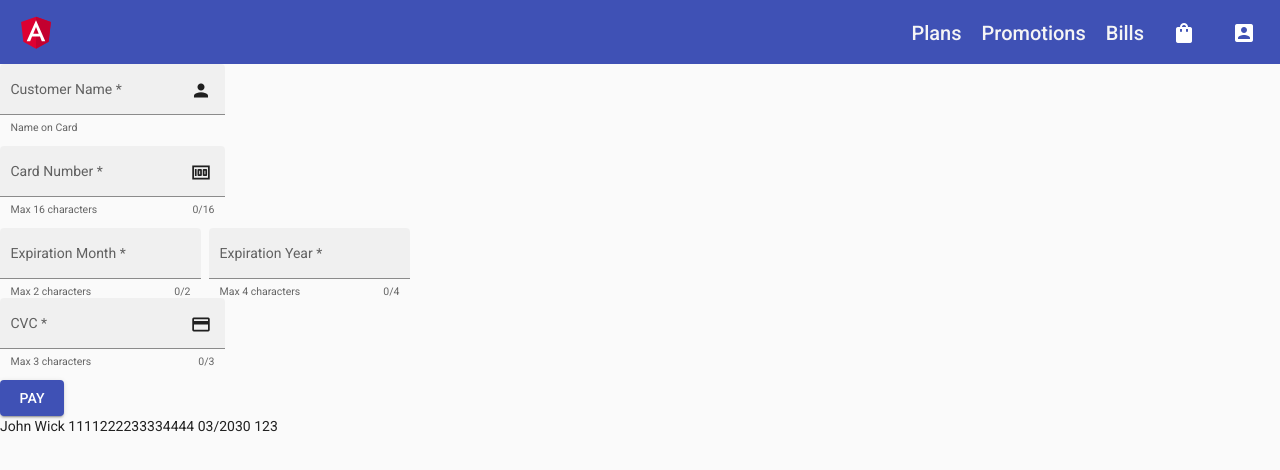
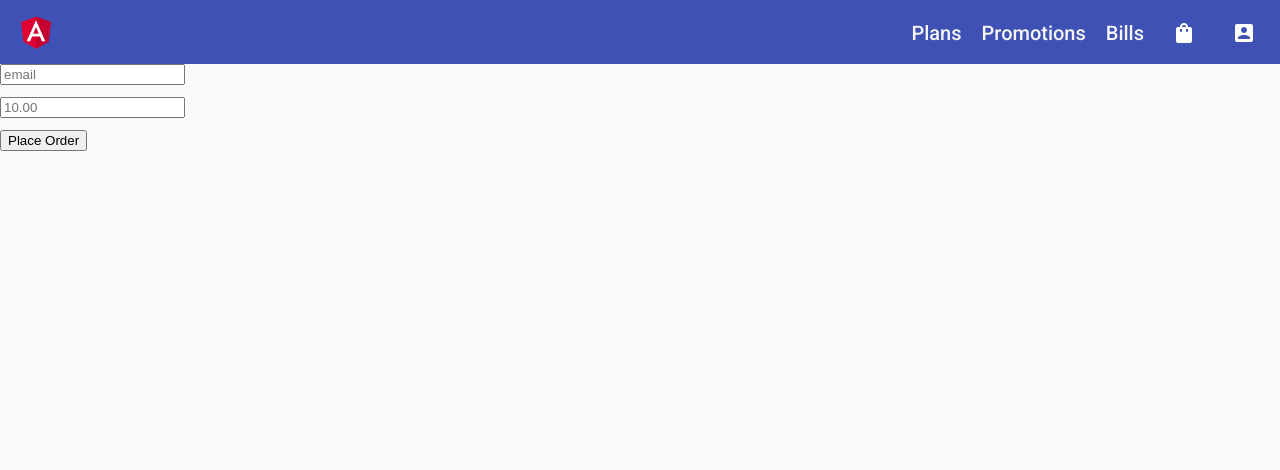
Before and after one commit to tom-kotlar/shopping-cart-worldpay, an Angular app: page /cart in a window 1280 px wide. Shown: the top 470 px of the page. Built offline with nearby package versions, Linux system fonts and the light colour scheme.

Commit message:
Cart -post paymnet to worldpay

```diff
--- a/src/app/app.module.ts
+++ b/src/app/app.module.ts
@@ -5,6 +5,8 @@ import { AppRoutingModule } from './app-routing.module';
 import { AppComponent } from './app.component';
 import { BrowserAnimationsModule } from '@angular/platform-browser/animations';
 import { FormsModule, ReactiveFormsModule } from '@angular/forms'
+import { HttpClientModule } from "@angular/common/http"
+
 //stylyng
 import { MaterialModule } from './materials/material.module';
 import { FlexLayoutModule } from "@angular/flex-layout";
@@ -15,6 +17,7 @@ import { PlanListComponent, ShareComponent, ChatComponent } from './plans/plan-l
 import { PlanDetailsComponent, BottomSheet } from './plans/plan-details/plan-details.component';
 import { CartComponent } from './cart/cart.component';
 import { PlanService } from './plans/plan.service';
+
 
 
 
@@ -38,6 +41,7 @@ import { PlanService } from './plans/plan.service';
     FlexLayoutModule,
     FormsModule,
     ReactiveFormsModule,
+    HttpClientModule,
 
 
 
--- a/src/app/cart/cart.component.html
+++ b/src/app/cart/cart.component.html
@@ -13,17 +13,26 @@
   </section>
 
   <section>
-    <!-- <form #paymentForm *ngIf="!token">
+    <form #paymentForm >
       <div id="paymentSection"></div>
+      <p>
+        <input placeholder="email" type="email"/>
+      </p>
+      <p>
+        <input placeholder="10.00" type="number"/>
+      </p>
+      <p>
+        {{ token }}
+      <p>
+  <input type="submit" value="Place Order" onclick="Worldpay.submitTemplateForm()" />
+</p>
     </form>
     <h2 *ngIf="token">Token from WorldPay {{ token }}</h2>
-    <input type="submit" value="Place Order" /> -->
   </section>
 
 
 
-
-  <section>
+  <!-- <section>
     <form id="paymentForm" [formGroup]="paymentForm" (ngSubmit)='onSubmit()' action="/complete"  method="post">
       <p>
         <mat-form-field appearance="fill">
@@ -41,17 +50,6 @@
           <mat-hint align="end">{{input.value?.length || 0}}/16</mat-hint>
         </mat-form-field>
       </p>
-
-      <!-- <p>
-        <mat-form-field appearance="fill">
-          <mat-label>Expiration (MM/YYYY)</mat-label>
-          <input matInput placeholder="03"  data-worldpay="exp-month"  type="text" formControlName='expirationMonth'>
-          <mat-icon matSuffix>date_range</mat-icon>
-          <mat-hint>Expiration Date</mat-hint>
-        </mat-form-field>
-        <input matInput placeholder="2030"  data-worldpay="exp-year"  type="text" formControlName='expirationYear'>
-      </p> -->
-
 
       <div class="example-container">
         <mat-form-field hintLabel="Max 2 characters" appearance="fill">
@@ -83,7 +81,7 @@
 
   <p>
     John Wick
-    1111222233334444
+    5555555555554444
     03/2030
     123
-  </p>
+  </p> -->
--- a/src/app/cart/cart.component.ts
+++ b/src/app/cart/cart.component.ts
@@ -3,6 +3,9 @@ import { PlanService } from '../plans/plan.service';
 import { FormGroup, FormControl, Validators } from '@angular/forms';
 import { CartService } from './cart.service';
 import { Payment } from './payment.class';
+
+import { HttpHeaders, HttpClient } from '@angular/common/http';
+
 declare var Worldpay: any;
 
 
@@ -18,43 +21,26 @@ export class CartComponent implements OnInit {
 
   @ViewChild('paymentForm') form;
   readonly worldpayClientKey = 'T_C_b078627d-3008-4478-b6e1-0258aaac8e71';
+  //client key
+  paymentForm: FormGroup
+  // payment: Payment
 
-  paymentForm: FormGroup
-  payment: Payment
-
-  constructor(private planService: PlanService, private cartService: CartService) { }
+  constructor(private planService: PlanService, private cartService: CartService, private http: HttpClient) { }
 
   ngOnInit() {
     this.items = this.planService.getItems()
     console.log(this.items)
     this.loadScript('https://cdn.worldpay.com/v1/worldpay.js', this.init);
 
-    this.paymentForm = new FormGroup({
-      name: new FormControl('', { validators: [Validators.required ] }),
-      cardNumber: new FormControl('', { validators: [Validators.required] }),
-      expirationMonth: new FormControl('', { validators: [Validators.required] }),
-      expirationYear: new FormControl('', { validators: [Validators.required] }),
-      cvc: new FormControl('', { validators: [Validators.required] }),
-    })
-  }
 
-  onSubmit() {
- this.payment = new Payment(
-this.paymentForm.value.name,
-this.paymentForm.value.cardNumber,
-this.paymentForm.value.expirationMonth,
-this.paymentForm.value.expirationYear,
-this.paymentForm.value.cvc,
- )
- console.log(this.payment, '----', this.paymentForm)
   }
 
 
   init = (): void => {
-    console.log(this.paymentForm, '<<<<<');
-    Worldpay.useOwnForm({
+    console.log(this.form);
+    Worldpay.useTemplateForm({
       'clientKey': this.worldpayClientKey,
-      'form': this.paymentForm,
+      'form': this.form.nativeElement,
       'paymentSection': 'paymentSection',
       'display': 'inline',
       'type': 'card',
@@ -63,15 +49,13 @@ this.paymentForm.value.cvc,
     });
   }
 
+
   worldpayCallback = (status): void => {
     console.log(status)
     this.token = status.token
     console.log(`Token: ${this.token}`);
-    Worldpay.formBuilder(this.paymentForm, 'input', 'hidden', 'token', this.token);
-               this.onSubmit();
-
+    this.makePayment()
   }
-
 
   private loadScript(url: string, callbackFunction: (any) = undefined) {
     const node = document.createElement('script');
@@ -81,4 +65,77 @@ this.paymentForm.value.cvc,
     document.getElementsByTagName('body')[0].appendChild(node);
   }
 
+
+
+  postURL= "https://api.worldpay.com/v1/orders"
+
+
+  worldPostHeaders = {
+    'Authorization': 'T_S_fbdbb773-f051-466d-82c8-d97176ae5954',
+    'Content-Type' : 'application/json',
+     'Access-Control-Allow-Origin': '*',
+    //service key
   }
+  requestOptions = {
+    headers: new HttpHeaders(this.worldPostHeaders),
+  };
+
+  data = {
+    "token" : `${this.token}`,
+    "orderDescription" : "paying for electric",
+    "amount" : 500,
+    "currencyCode" : "GBP"
+};
+
+
+
+  makePayment() {
+    return this.http.post(this.postURL, this.data, this.requestOptions).subscribe(value => {
+      console.log(value, '<----payment')
+    })
+  }
+
+
+
+
+  // this.paymentForm = new FormGroup({
+  //   name: new FormControl('', { validators: [Validators.required ] }),
+  //   cardNumber: new FormControl('', { validators: [Validators.required] }),
+  //   expirationMonth: new FormControl('', { validators: [Validators.required] }),
+  //   expirationYear: new FormControl('', { validators: [Validators.required] }),
+  //   cvc: new FormControl('', { validators: [Validators.required] }),
+  // })
+
+
+//   onSubmit() {
+//  this.payment = new Payment(
+// this.paymentForm.value.name,
+// this.paymentForm.value.cardNumber,
+// this.paymentForm.value.expirationMonth,
+// this.paymentForm.value.expirationYear,
+// this.paymentForm.value.cvc,
+//  )
+//  console.log(this.payment, '----', this.paymentForm)
+// }
+
+
+// let form = this.paymentForm
+// Worldpay.useOwnForm({
+//    'clientKey': this.worldpayClientKey,
+//    'form': this.paymentForm,
+//    'reusable': true,
+//    'callback': function(status, response) {
+//    let element =   document.getElementById('paymentErrors').innerHTML = '';
+//    console.log("this is element",element)
+
+//       if (response.error) {
+//          Worldpay.handleError(form, document.getElementById('paymentErrors'), response.error);
+//       } else {
+//         let token = response.token;
+//          console.log(token)
+//          Worldpay.formBuilder(form, 'input', 'hidden', 'token', token);
+//         this.onSubmit()
+//       }
+//    }
+// });
+}
--- a/src/app/cart/cart.service.ts
+++ b/src/app/cart/cart.service.ts
@@ -1,4 +1,5 @@
 import { Injectable } from '@angular/core';
+
 
 
 @Injectable({
@@ -6,6 +7,9 @@ import { Injectable } from '@angular/core';
 })
 export class CartService {
 
-  constructor() { }
+  constructor() {}
+
+
+
 
 }
```
Lines whose indentation alone changed are shown as unchanged.
